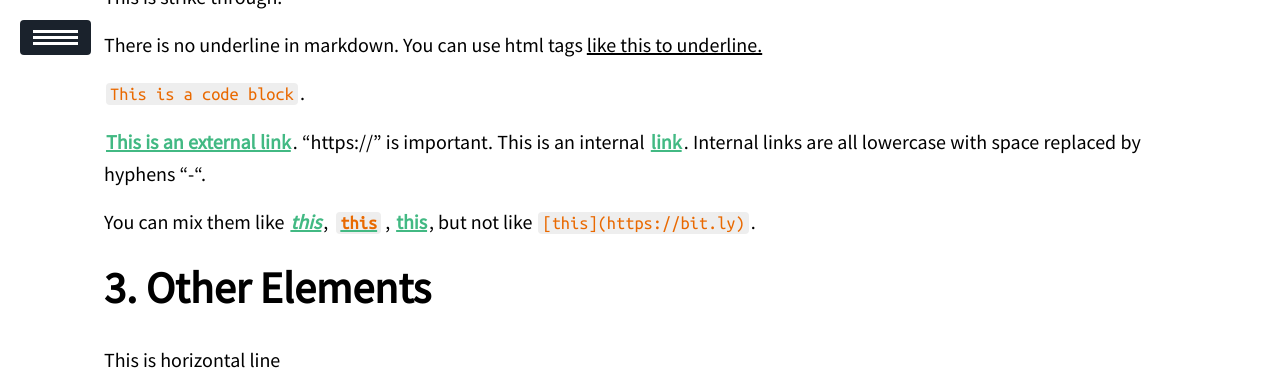
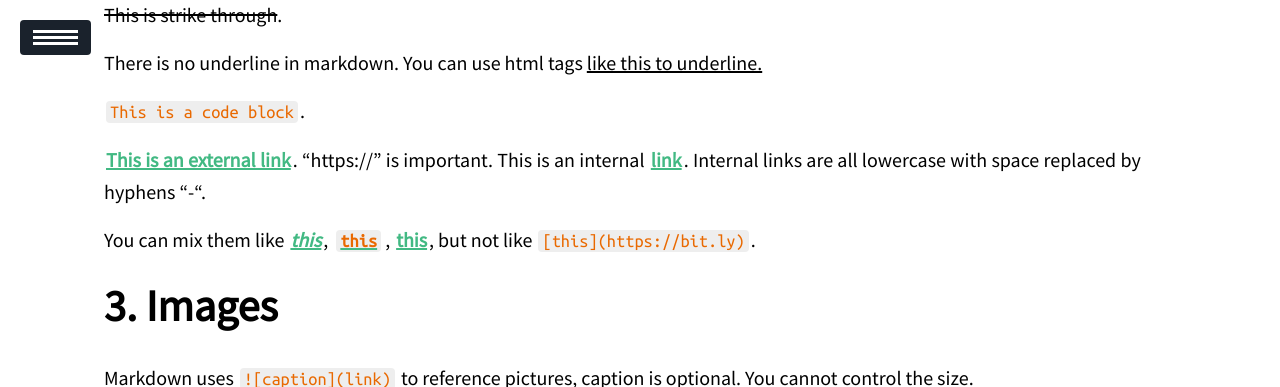
Before and after one commit to ssskz/ssskz.github.io, a Jekyll site: the page built from _posts/2023-2-21-JAVA.md, in a window 1280 px wide and 900 px high, scrolled down 9103 px, cut to the strip 0-387 px from the top of the window. Built offline with Jekyll 4.4.1, drawn with Linux system fonts in a browser that asks for light colours; our own code applies the rules of GitHub Pages for plain Markdown files; formulas are drawn with MathJax 3; a script that is not in the unit is left out.

Commit message:
update
Signed-off-by: ssskz <12497590+ssskz@user.noreply.gitee.com>

```diff
--- a/_posts/2023-2-21-JAVA.md
+++ b/_posts/2023-2-21-JAVA.md
@@ -291,6 +291,8 @@
 
 As you can see from the results of the run, the elements of the `scores` array are the same as the elements of the `newScores` array.
 
+------
+
 # Highlights
 
 *This is italic.* **This is Bold**. * If asterisk is surrounded by spaces, it is not parsed. *
@@ -307,12 +309,6 @@
 
 You can mix them like [*this*](https://bit.ly), [`this`](https://bit.ly), **[this](https://bit.ly)**, but not like `[this](https://bit.ly)`.
 
-
-# Other Elements
-
-This is horizontal line
-
-------
 
 # Images
 
```
